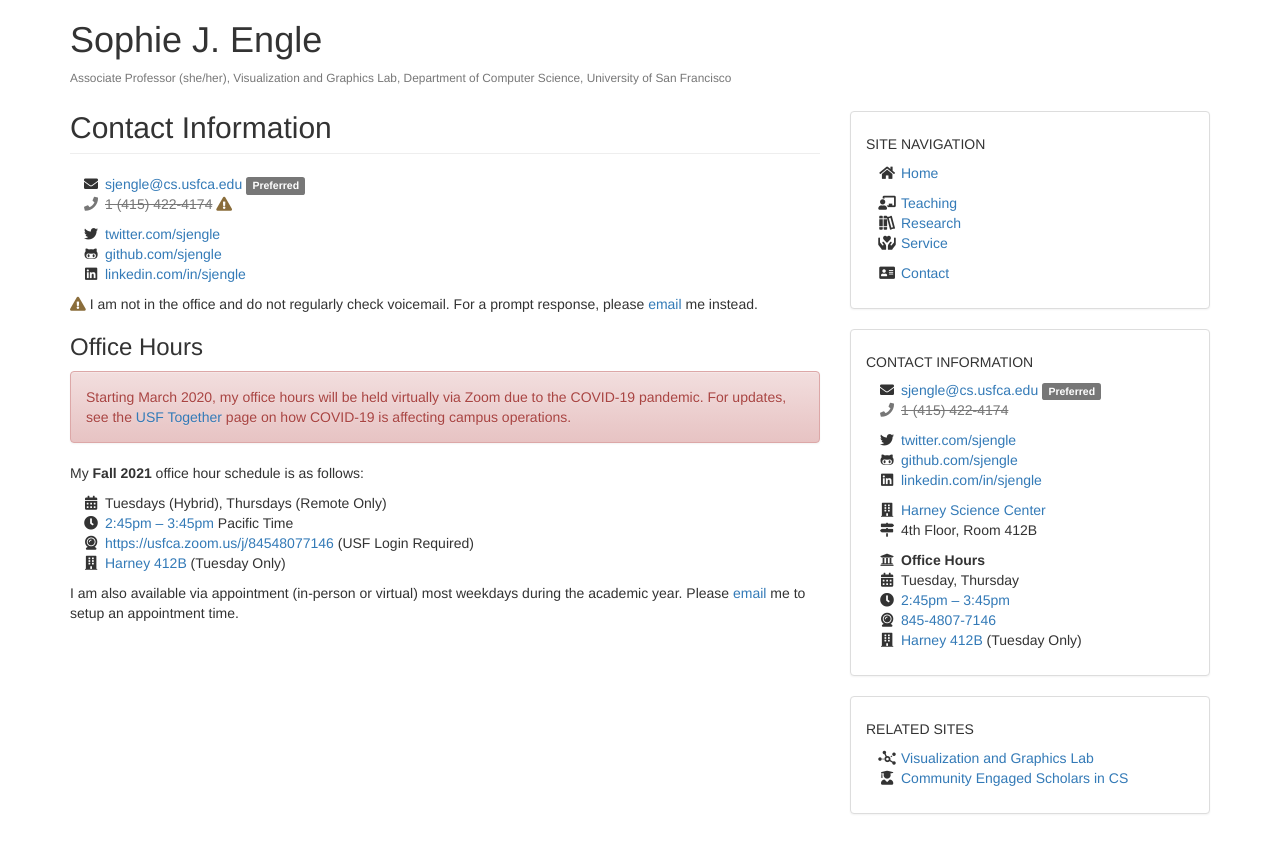
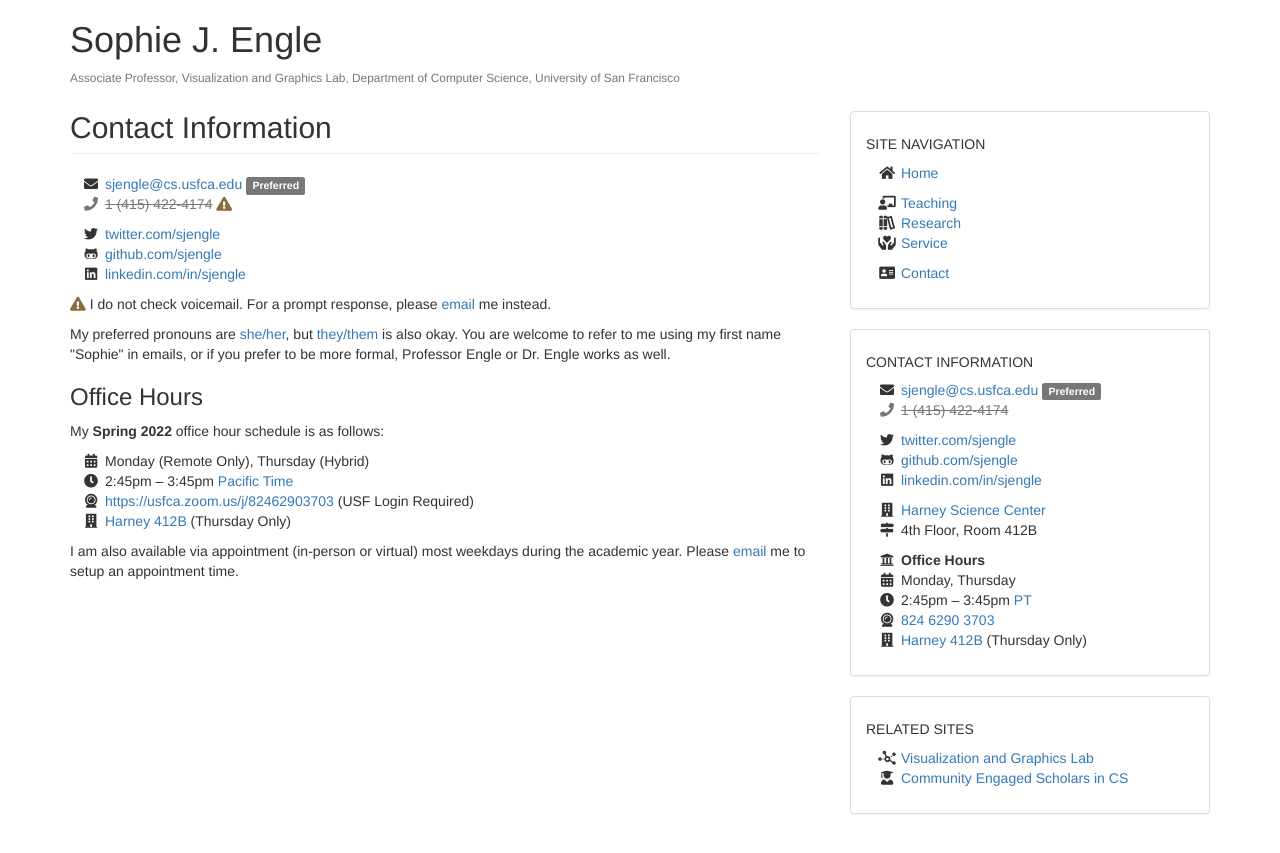
Before and after one commit to sjengle/sjengle.github.io, a Jekyll site: the page built from contact.html, in a window 1280 px wide. Shown: the top 853 px of the page. Built offline with Jekyll 4.4.1, drawn with Linux system fonts in a browser that asks for light colours.

Commit message:
Updated office hours.

```diff
--- a/_layouts/default.html
+++ b/_layouts/default.html
@@ -116,10 +116,10 @@
             <ul class="fa-ul">
               <li><i class="fa-li fas fa-university
                 "></i> <strong>Office Hours</strong></li>
-              <li><i class="fa-li fas fa-calendar-alt"></i> Tuesday, Thursday</li>
-              <li><i class="fa-li fas fa-clock"></i><a href="https://time.is/San_Francisco">2:45pm &ndash; 3:45pm</a></li>
-              <li><i class="fa-li fas fa-webcam"></i> <a href="https://usfca.zoom.us/j/84548077146">845-4807-7146</a></li>
-              <li><i class="fa-li fas fa-building"></i> <a href="https://www.usfca.edu/campus-buildings-services/main-campus/harney-science">Harney 412B</a> (Tuesday Only)</li>
+              <li><i class="fa-li fas fa-calendar-alt"></i> Monday, Thursday</li>
+              <li><i class="fa-li fas fa-clock"></i>2:45pm &ndash; 3:45pm <a href="https://time.is/San_Francisco">PT</a></li>
+              <li><i class="fa-li fas fa-webcam"></i> <a href="https://usfca.zoom.us/j/82462903703">824 6290 3703</a></li>
+              <li><i class="fa-li fas fa-building"></i> <a href="https://www.usfca.edu/campus-buildings-services/main-campus/harney-science">Harney 412B</a> (Thursday Only)</li>
             </ul>
           </div>
         </div>
--- a/contact.html
+++ b/contact.html
@@ -14,15 +14,17 @@
   <li><i class="fa-li fab fa-linkedin"></i> <a href="https://www.linkedin.com/in/sjengle">linkedin.com/in/sjengle</a></li>
 </ul>
 
-<p><i class="fas fa-exclamation-triangle text-warning"></i> I am not in the office and do not regularly check voicemail. For a prompt response, please <a href="mailto:sjengle@cs.usfca.edu">email</a> me instead.</p>
+<p><i class="fas fa-exclamation-triangle text-warning"></i> I do not check voicemail. For a prompt response, please <a href="mailto:sjengle@cs.usfca.edu">email</a> me instead.</p>
+
+<p>My preferred pronouns are <a href="https://pronoun.is/she">she/her</a>, but <a href="https://pronoun.is/they/.../themselves">they/them</a> is also okay. You are welcome to refer to me using my first name "Sophie" in emails, or if you prefer to be more formal, Professor Engle or Dr. Engle works as well.</p>
 
 <h3>Office Hours</h3>
 
-<div class="alert alert-danger" role="alert">
+<!-- <div class="alert alert-danger" role="alert">
   Starting March 2020, my office hours will be held virtually via Zoom due to the COVID-19 pandemic. For updates, see the <a href="https://myusf.usfca.edu/usf-together">USF Together</a> page on how COVID-19 is affecting campus operations.
-</div>
+</div> -->
 
-<p>My <strong>Fall 2021</strong> office hour schedule is as follows:</p>
+<p>My <strong>Spring 2022</strong> office hour schedule is as follows:</p>
 
 <!--
 <ul class="fa-ul">
@@ -33,10 +35,10 @@
 -->
 
 <ul class="fa-ul">
-  <li><i class="fa-li fas fa-calendar-alt"></i> Tuesdays (Hybrid), Thursdays (Remote Only)</li>
-  <li><i class="fa-li fas fa-clock"></i> <a href="https://time.is/San_Francisco">2:45pm &ndash; 3:45pm</a> Pacific Time</li>
-  <li><i class="fa-li fas fa-webcam"></i> <a href="https://usfca.zoom.us/j/84548077146">https://usfca.zoom.us/j/84548077146</a> (USF Login Required)
-  <li><i class="fa-li fas fa-building"></i> <a href="https://www.usfca.edu/campus-buildings-services/main-campus/harney-science">Harney 412B</a> (Tuesday Only)</li>
+  <li><i class="fa-li fas fa-calendar-alt"></i> Monday (Remote Only), Thursday (Hybrid)</li>
+  <li><i class="fa-li fas fa-clock"></i> 2:45pm &ndash; 3:45pm <a href="https://time.is/San_Francisco">Pacific Time</a></li>
+  <li><i class="fa-li fas fa-webcam"></i> <a href="https://usfca.zoom.us/j/82462903703">https://usfca.zoom.us/j/82462903703</a> (USF Login Required)
+  <li><i class="fa-li fas fa-building"></i> <a href="https://www.usfca.edu/campus-buildings-services/main-campus/harney-science">Harney 412B</a> (Thursday Only)</li>
 </ul>
 
 <p>I am also available via appointment (in-person or virtual) most weekdays during the academic year. Please <a href="mailto:sjengle@cs.usfca.edu">email</a> me to setup an appointment time.</p>
```
Also changed, not shown: other parts of _layouts/default.html (+1 -1 lines).
